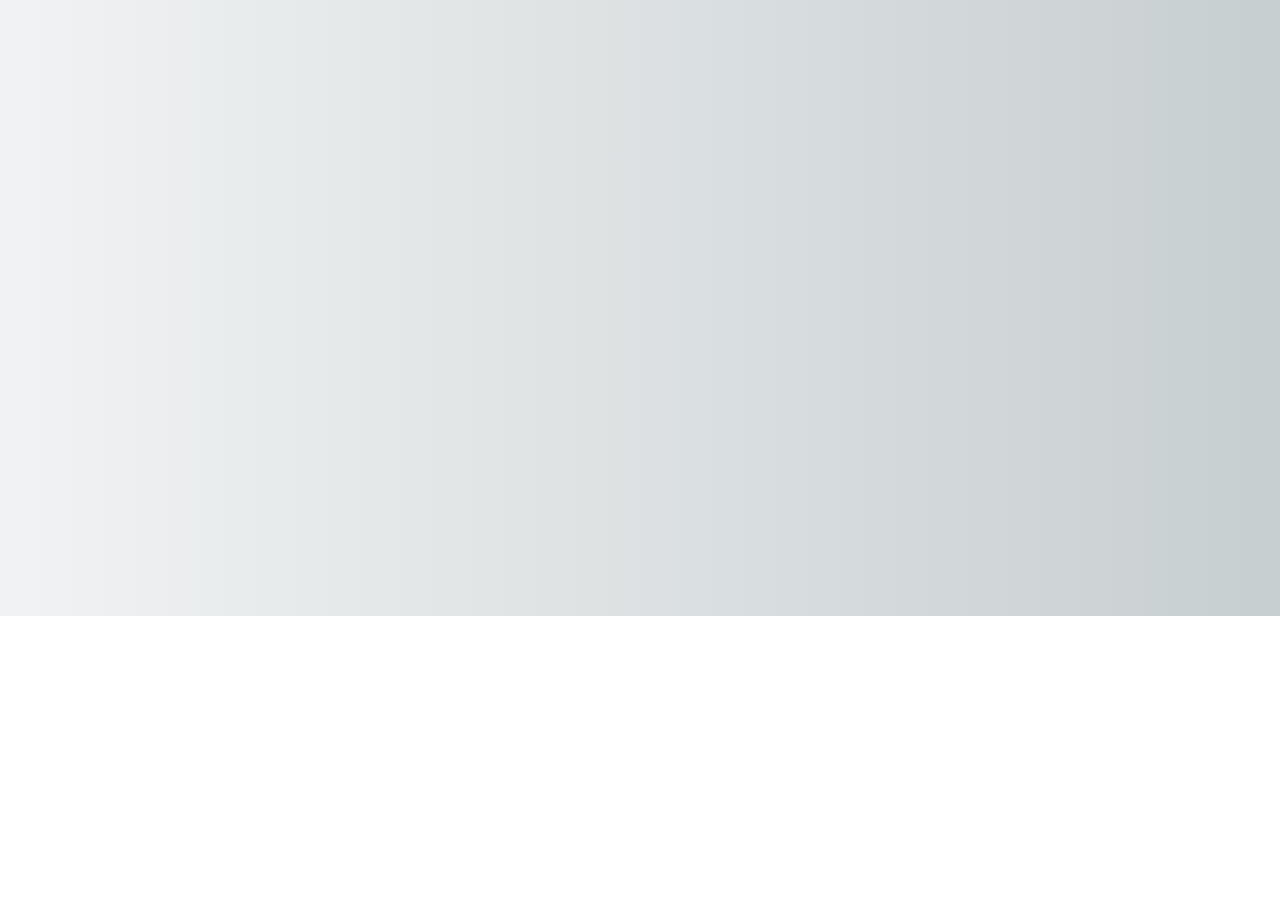
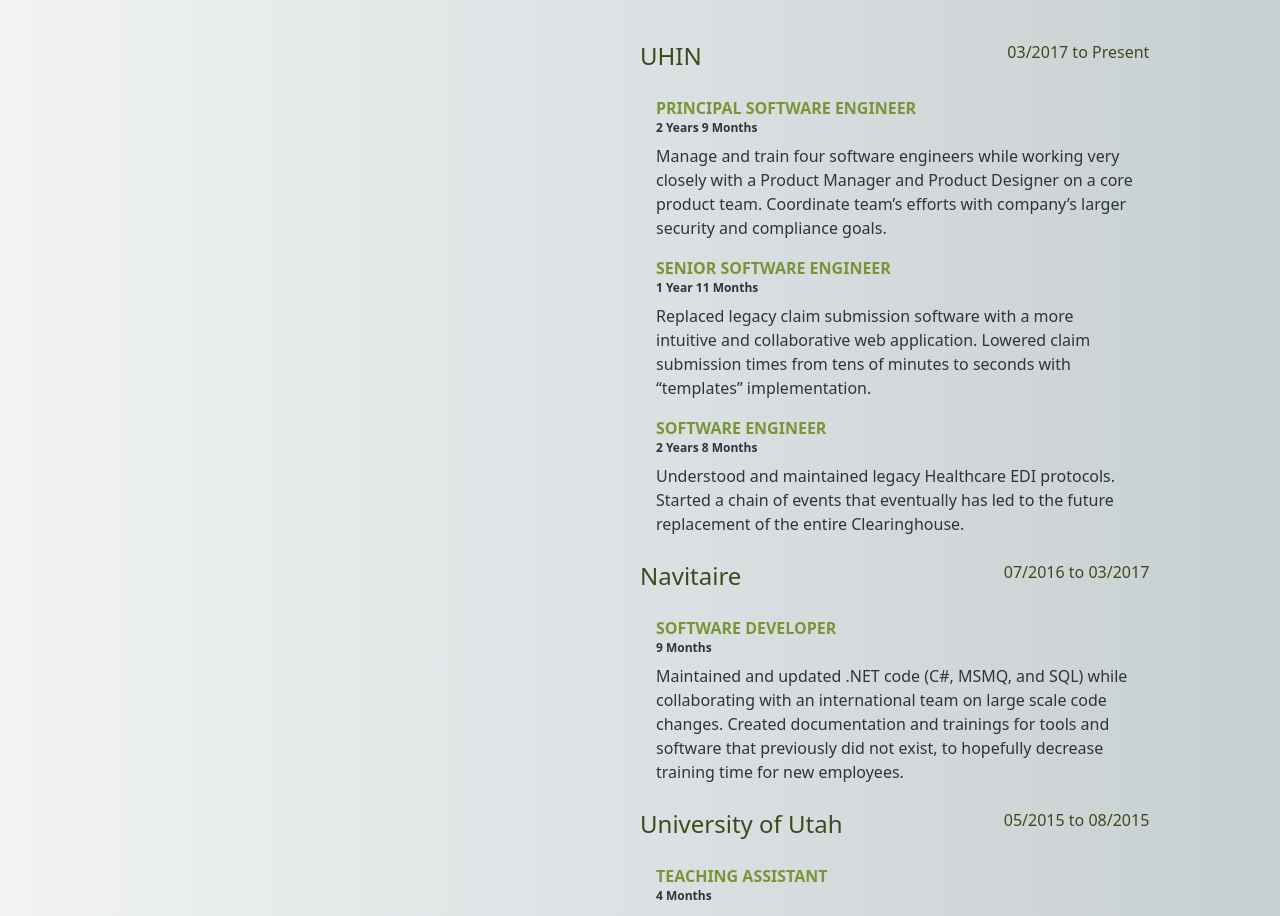
Before and after one commit to ZachLobato/zachlobato.com, a Vue app: page / in a window 1280 px wide. Shown: the part 1880-2796 px from the top of the page. Before the commit the page ends 2496 px from the top, so only its background shows below. Built offline with nearby package versions, Linux system fonts and the light colour scheme.

Commit message:
feature - experience section

```diff
--- a/src/components/MaterialCard.vue
+++ b/src/components/MaterialCard.vue
@@ -52,7 +52,7 @@
           <p class="card-subtitle text-xs text-cadet-gray-600 dark:text-cadet-gray-400"> {{ subTitle }}</p>
         </div>
         <footer class="grid grid-cols-2 content-around content-end">
-          <section class="icons flex gap-2 content-around">
+          <section class="icons flex gap-3 content-around">
             <span v-if="underConstruction" :title="`Under Construction (${title})`">
               <ConstructionWorker
                 class="construction dark:text-cadet-gray-200 text-cadet-gray-800 "
--- a/src/views/HomeView.vue
+++ b/src/views/HomeView.vue
@@ -133,8 +133,8 @@
           >
             Products
           </h2>
-          <h3 class="flex flex-col px-4 justify-center grid-row text-lg text-pistachio-800 dark:text-pistachio-200  mt-6 lg:mt-20 mb-8 mx-0 lg:px-0 lg:text-2xl">Latest Updated</h3>
-          <div class="flex justify-center lg:justify-normal gap-4 flex-wrap">
+          <h3 class="flex flex-col justify-center grid-row text-lg text-pistachio-800 dark:text-pistachio-200  mt-6 lg:mt-20 mb-6 mx-4 lg:mx-0 lg:px-0 lg:text-2xl">Latest Updated</h3>
+          <div class="flex justify-center lg:justify-normal gap-4 flex-wrap mx-4">
             <div v-if="data.isLoading">Loading...</div>
             <MaterialCard v-else v-for="(card, index) in data.info" :key="index"
               :banner-video-url="card.banner_video_url"
@@ -154,6 +154,7 @@
           <h2 v-show="!isLargeScreen" class="sticky top-0 flex flex-col px-4 justify-center grid-row text-3xl text-pistachio-800 dark:text-pistachio-200 h-16 w-full bg-cadet-gray-200/20 dark:bg-cadet-gray-800/20 backdrop-blur-sm mx-0">
             Philosophy
           </h2>
+          <h3 class="flex flex-col px-4 justify-center grid-row text-lg text-pistachio-800 dark:text-pistachio-200  mt-6 lg:mt-20 mb-6 mx-0 lg:px-0 lg:text-2xl">A Product Approach</h3>
           <article class="mt-4 mx-4 dark:text-cadet-gray-200 text-cadet-gray-800 text-base text-left mb-4">
             <p>In college, I went on a stint learning <a target="_blank" class="dark:text-prussian-blue-200 text-prussian-blue-800 hover:text-mint-green-800 dark:hover:text-mint-green-200" href="https://www.vim.org/">VIM</a> because I felt it’d make me faster and more efficient as a software engineer. My close friend Taylor made the comment, “I’ve never had the problem of being able to type slower than I can think.” My Vim abilities are still useful for shelling into servers, but not for my original intent for which today I’ll recommend <a target="_blank" class="dark:text-prussian-blue-200 text-prussian-blue-800 hover:text-mint-green-800 dark:hover:text-mint-green-200" href="https://code.visualstudio.com/">VSCode</a>.</p>
             <br />
@@ -169,7 +170,7 @@
             <p>Product Managers start by identifying the most critical problems to solve by assessing the reach and impact of these issues on customers. Product Designers then create targeted solutions for these problems, each with a unique approach, and evaluate their confidence in the effectiveness of each. Software Engineers assess the feasibility of implementing these solutions.</p>
             <br />
             <p>To streamline this process, we use a 0-10 rating for reach, impact, confidence, and ease of implementation. Multiplying these ratings results in a RICE score, which helps prioritize the solutions. Our team has replaced 'Effort' with 'Ease' in our scoring to keep the logic simple: lower scores are less desirable, and higher scores are more feasible.</p>
-
+            <br />
             <p>For examples of how this could translate to a real-world implementation, you can look to any of my project’s Notion pages.</p>
           </article>
         </div>
@@ -179,9 +180,46 @@
           <h2 v-show="!isLargeScreen" class="sticky top-0 flex flex-col px-4 justify-center grid-row text-3xl text-pistachio-800 dark:text-pistachio-200 h-16 w-full bg-cadet-gray-200/20 dark:bg-cadet-gray-800/20 backdrop-blur-sm mx-0">
             Experience
           </h2>
-          <div class="mt-4 text-center">
+          <div class="flex flex-row mx-4 lg:mx-0 mt-6 mb-6 lg:mt-20 lg:px-0 text-pistachio-800 dark:text-pistachio-200 justify-between">
+            <h3 class="flex flex-col justify-center grid-row text-lg mx-0 lg:text-2xl">UHIN</h3>
+            <div>03/2017 to Present</div>
+          </div>
+          <div class="mx-4 mb-2">
+            <h4 class="text-pistachio-600 dark:text-pistachio-400 uppercase font-bold text-base">Principal Software Engineer</h4>
+            <h5 class="text-cadet-gray-800 dark:text-cadet-gray-200 font-bold text-xs">2 Years 9 Months</h5>
+          </div>
+          <p class="mx-4 mb-4 text-cadet-gray-800 dark:text-cadet-gray-200">Manage and train four software engineers while working very closely with a Product Manager and Product Designer on a core product team. Coordinate team’s efforts with company’s larger security and compliance goals.</p>
+          <div class="mx-4 mb-2">
+            <h4 class="text-pistachio-600 dark:text-pistachio-400 uppercase font-bold text-base">Senior Software Engineer</h4>
+            <h5 class="text-cadet-gray-800 dark:text-cadet-gray-200 font-bold text-xs">1 Year 11 Months</h5>
+          </div>
+          <p class="mx-4 mb-4 text-cadet-gray-800 dark:text-cadet-gray-200">Replaced legacy claim submission software with a more intuitive and collaborative web application. Lowered claim submission times from tens of minutes to seconds with “templates” implementation.</p>
+          <div class="mx-4 mb-2">
+            <h4 class="text-pistachio-600 dark:text-pistachio-400 uppercase font-bold text-base">Software Engineer</h4>
+            <h5 class="text-cadet-gray-800 dark:text-cadet-gray-200 font-bold text-xs">2 Years 8 Months</h5>
+          </div>
+          <p class="mx-4 mb-4 text-cadet-gray-800 dark:text-cadet-gray-200">Understood and maintained legacy Healthcare EDI protocols. Started a chain of events that eventually has led to the future replacement of the entire Clearinghouse.</p>
+          <div class="flex flex-row mx-4 lg:mx-0 mt-6 mb-6 lg:px-0 text-pistachio-800 dark:text-pistachio-200 justify-between">
+            <h3 class="flex flex-col justify-center grid-row text-lg mx-0 lg:text-2xl">Navitaire</h3>
+            <div>07/2016 to 03/2017</div>
+          </div>
+          <div class="mx-4 mb-2">
+            <h4 class="text-pistachio-600 dark:text-pistachio-400 uppercase font-bold text-base">Software Developer</h4>
+            <h5 class="text-cadet-gray-800 dark:text-cadet-gray-200 font-bold text-xs">9 Months</h5>
+          </div>
+          <p class="mx-4 mb-4 text-cadet-gray-800 dark:text-cadet-gray-200">Maintained and updated .NET code (C#, MSMQ, and SQL) while collaborating with an international team on large scale code changes. Created documentation and trainings for tools and software that previously did not exist, to hopefully decrease training time for new employees.</p>
+          <div class="flex flex-row mx-4 lg:mx-0 mt-6 mb-6 lg:px-0 text-pistachio-800 dark:text-pistachio-200 justify-between">
+            <h3 class="flex flex-col justify-center grid-row text-lg mx-0 lg:text-2xl">University of Utah</h3>
+            <div>05/2015 to 08/2015</div>
+          </div>
+          <div class="mx-4 mb-2">
+            <h4 class="text-pistachio-600 dark:text-pistachio-400 uppercase font-bold text-base">Teaching Assistant</h4>
+            <h5 class="text-cadet-gray-800 dark:text-cadet-gray-200 font-bold text-xs">4 Months</h5>
+          </div>
+          <p class="mx-4 mb-4 text-cadet-gray-800 dark:text-cadet-gray-200">Maintained the responsibilities of teaching labs, holding office hours, creating assignments grading rubrics, and grading weekly assignments. Created additional course materials and held extended hours for the students’ benefit.</p>
+          <!-- <div class="mt-4 text-center dark:text-cadet-gray-200 text-cadet-gray-800">
             Coming Soon.
-          </div>
+          </div> -->
         </div>
       </div>
     </main>
```
